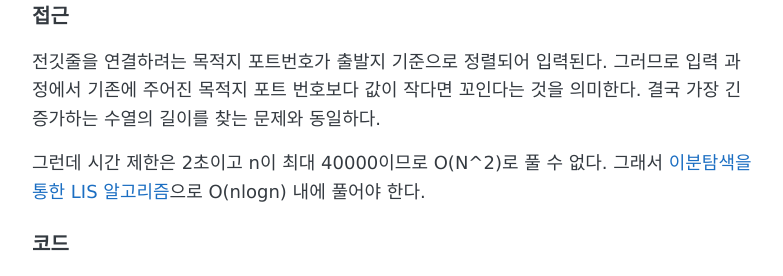
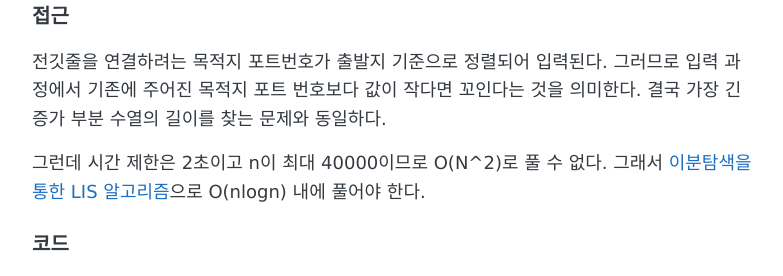
Before and after one commit to sihyungyou/sihyungyou.github.io, a Jekyll site: the page built from _posts/2019-12-07-baekjoon-2352.md, in a window 1280 px wide. Shown: the part 1011-1287 px from the top of the page, without its empty margins (248-1031 px from the left). Built offline with Jekyll 4.4.1, drawn with Linux system fonts in a browser that asks for light colours; comment, search, counter and statistics services are not loaded.

Commit message:
2352번 반도체 설계

```diff
--- a/_posts/2019-12-07-baekjoon-2352.md
+++ b/_posts/2019-12-07-baekjoon-2352.md
@@ -18,7 +18,7 @@ comments: true
 첫째 줄에 정수 n(1 ≤ n ≤ 40,000)이 주어진다. 다음 줄에는 차례로 1번 포트와 연결되어야 하는 포트 번호, 2번 포트와 연결되어야 하는 포트 번호, …, n번 포트와 연결되어야 하는 포트 번호가 주어진다. 이 수들은 1 이상 n 이하이며 서로 같은 수는 없다고 가정하자.
 
 ### 접근
-전깃줄을 연결하려는 목적지 포트번호가 출발지 기준으로 정렬되어 입력된다. 그러므로 입력 과정에서 기존에 주어진 목적지 포트 번호보다 값이 작다면 꼬인다는 것을 의미한다. 결국 가장 긴 증가하는 수열의 길이를 찾는 문제와 동일하다.
+전깃줄을 연결하려는 목적지 포트번호가 출발지 기준으로 정렬되어 입력된다. 그러므로 입력 과정에서 기존에 주어진 목적지 포트 번호보다 값이 작다면 꼬인다는 것을 의미한다. 결국 가장 긴 증가 부분 수열의 길이를 찾는 문제와 동일하다.
 
 그런데 시간 제한은 2초이고 n이 최대 40000이므로 O(N^2)로 풀 수 없다. 그래서 [이분탐색을 통한 LIS 알고리즘](https://sihyungyou.github.io/baekjoon-12015/)으로 O(nlogn) 내에 풀어야 한다.
 
```
